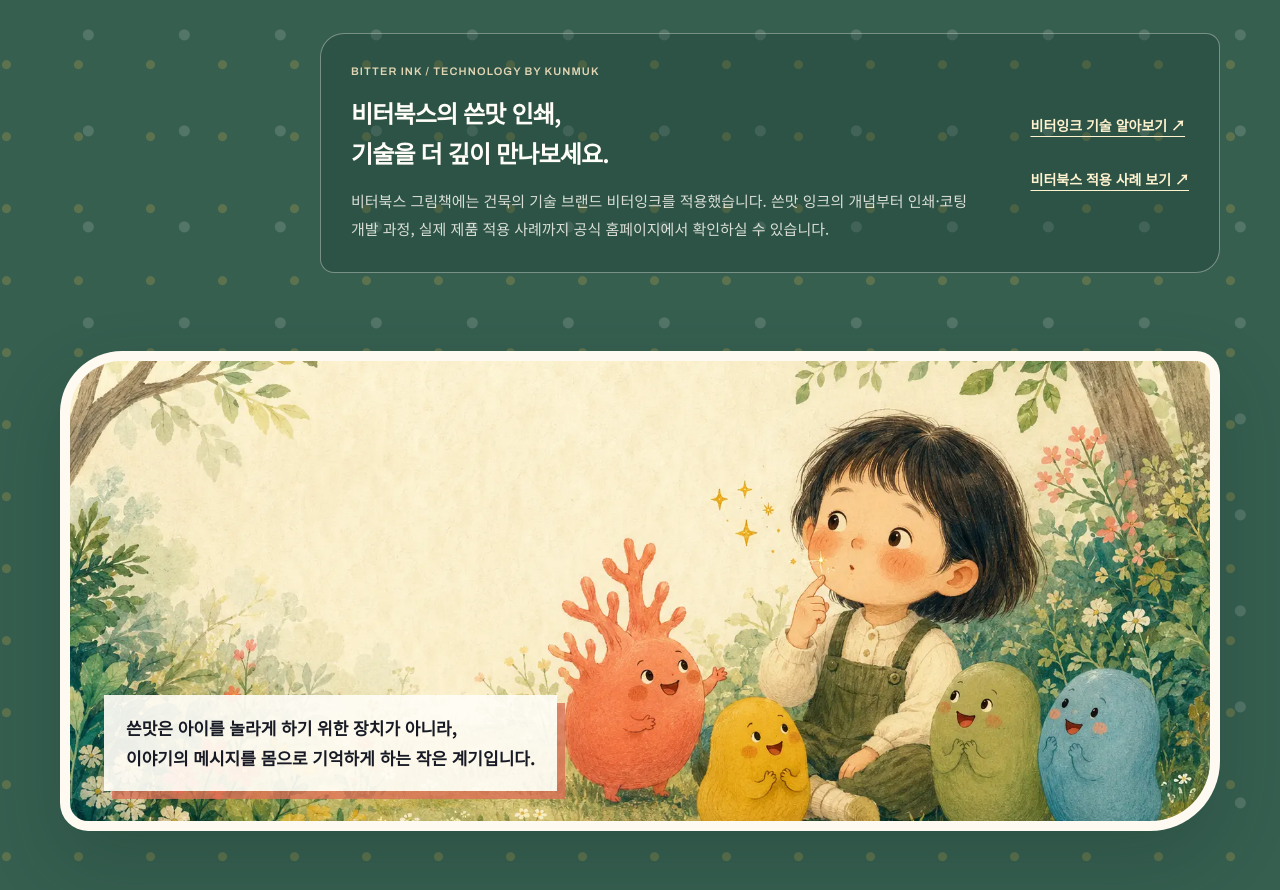
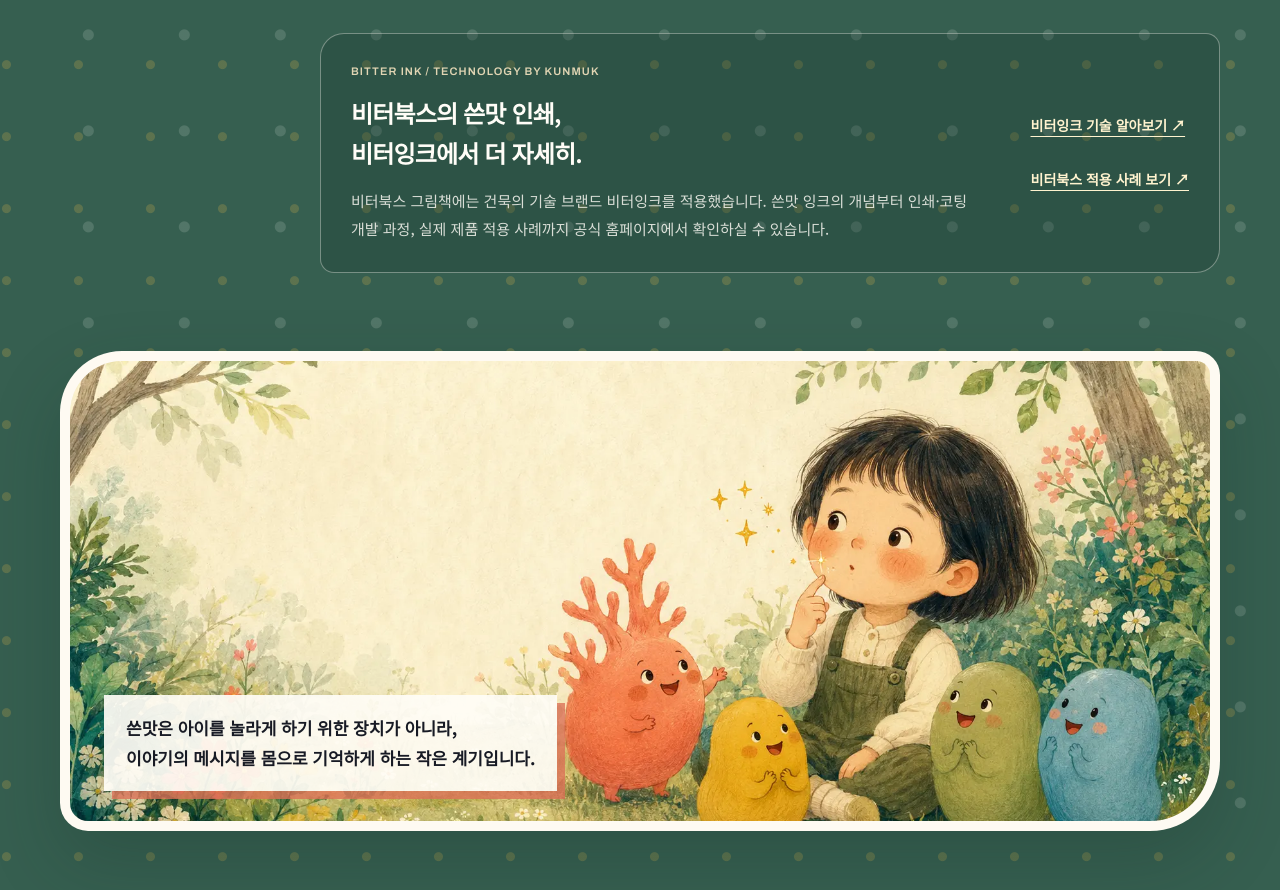
Before and after one commit to kunmuk2025-afk/bitterbooks-homepage, a website: page index.html in a window 1280 px wide. Shown: the part 2640-3530 px from the top of the page. Drawn offline with Linux system fonts and the light colour scheme.

Commit message:
Refine the official BITTER INK introduction on BitterBooks

```diff
--- a/index.html
+++ b/index.html
@@ -224,7 +224,7 @@
 
         <aside class="ink-official" aria-labelledby="ink-official-title">
           <div><p class="ink-official-kicker">BITTER INK / TECHNOLOGY BY KUNMUK</p>
-          <h3 id="ink-official-title">비터북스의 쓴맛 인쇄,<br />기술을 더 깊이 만나보세요.</h3>
+          <h3 id="ink-official-title">비터북스의 쓴맛 인쇄,<br />비터잉크에서 더 자세히.</h3>
           <p class="ink-official-copy">비터북스 그림책에는 건묵의 기술 브랜드 비터잉크를 적용했습니다. 쓴맛 잉크의 개념부터 인쇄·코팅 개발 과정, 실제 제품 적용 사례까지 공식 홈페이지에서 확인하실 수 있습니다.</p></div>
           <div class="ink-official-actions"><a class="ink-official-tech" href="https://www.bitterink.com/technology/">비터잉크 기술 알아보기 ↗</a><a class="ink-official-case" href="https://www.bitterink.com/applications/#bitterbooks">비터북스 적용 사례 보기 ↗</a></div>
         </aside>
```
